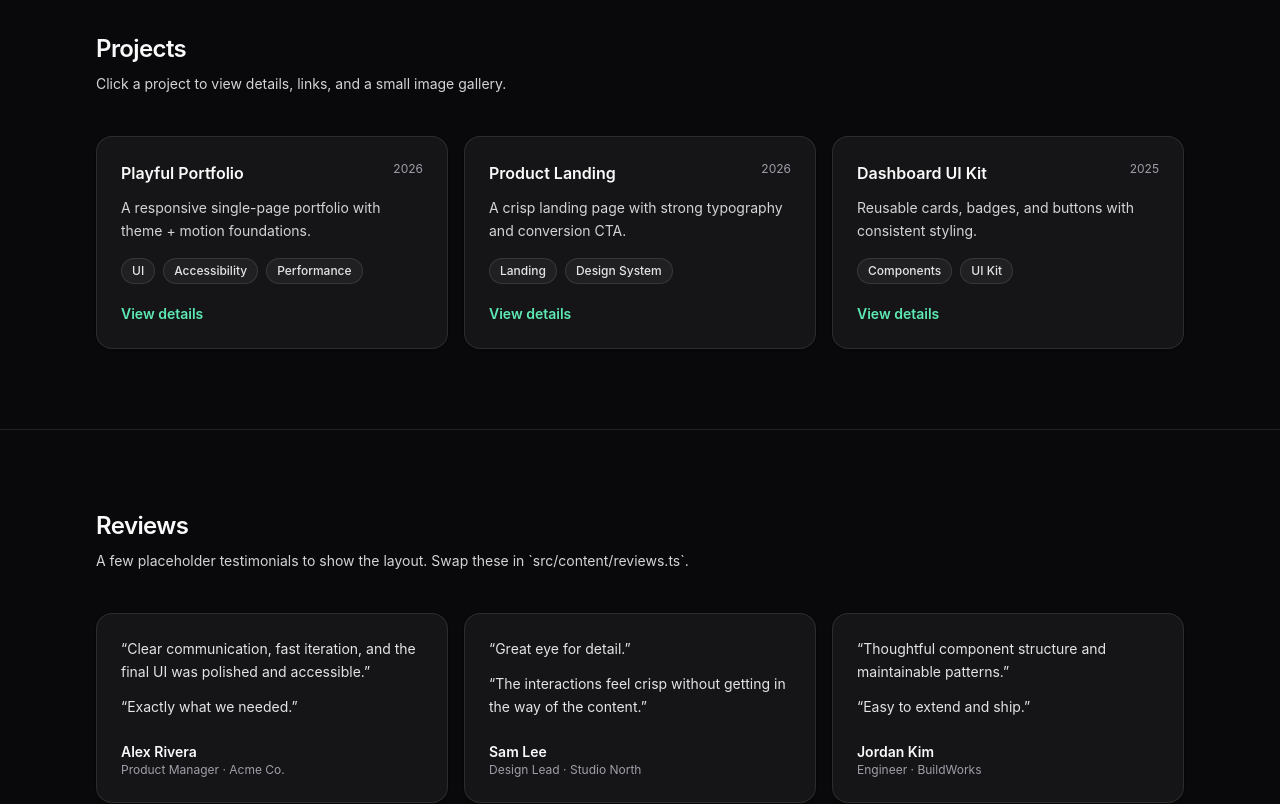
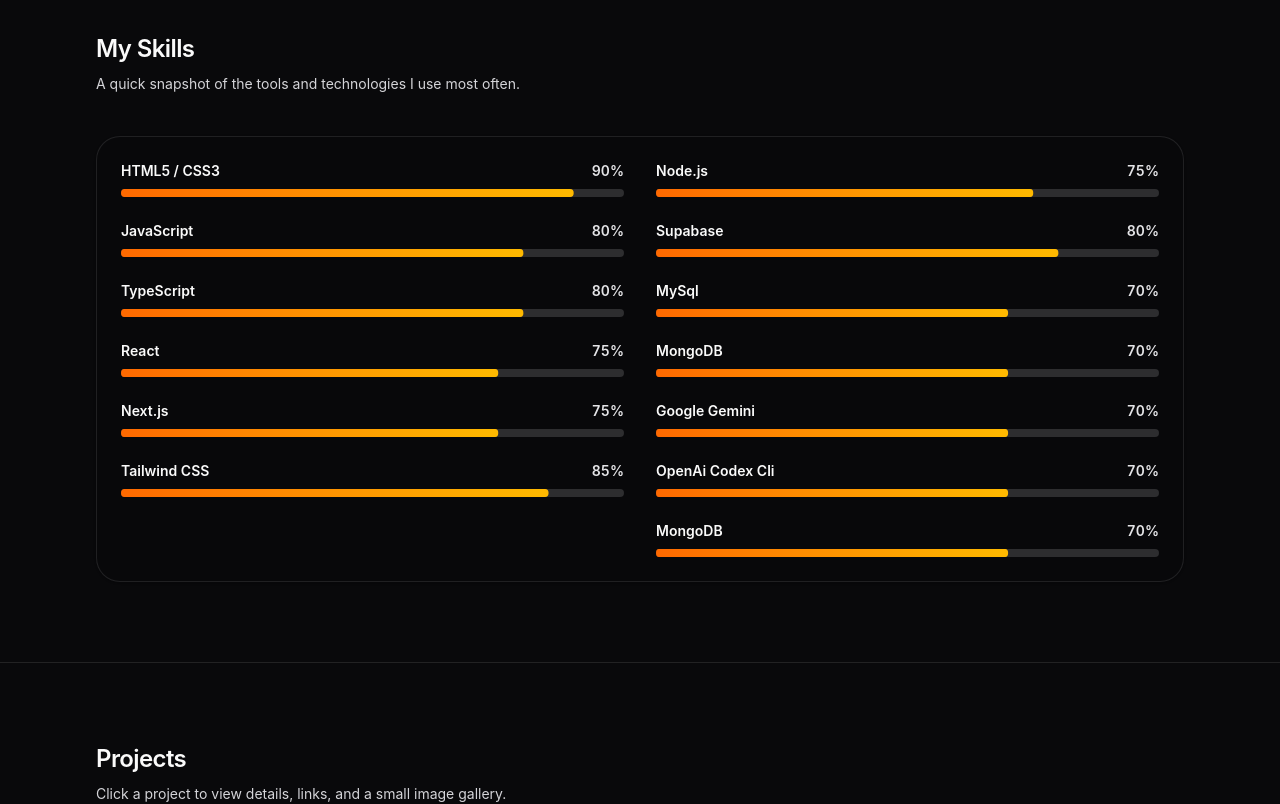
Before and after one commit to kstamaria29/portfolio, a React (Vite) app: page / in a window 1280 px wide. Shown: the part 1400-2204 px from the top of the page. Built offline with nearby package versions, Linux system fonts and the light colour scheme.

Commit message:
Added My Skills section

```diff
--- a/src/App.tsx
+++ b/src/App.tsx
@@ -5,6 +5,7 @@
 import { Hero } from "./components/sections/Hero";
 import { Projects } from "./components/sections/Projects";
 import { Reviews } from "./components/sections/Reviews";
+import { Skills } from "./components/sections/Skills";
 
 export function App() {
   return (
@@ -13,6 +14,7 @@
       <main id="main">
         <Hero />
         <About />
+        <Skills />
         <Projects />
         <Reviews />
         <Contact />
--- a/src/components/sections/Reviews.tsx
+++ b/src/components/sections/Reviews.tsx
@@ -26,7 +26,7 @@
           </p>
         </div>
 
-        <div className="mt-10 grid gap-4 sm:grid-cols-2 lg:grid-cols-3">
+        <div className="mt-10 grid gap-4 sm:grid-cols-2">
           {reviews.map((review) => (
             <Card key={review.id} className="flex h-full flex-col">
               <div className="space-y-3 text-sm leading-relaxed text-zinc-700 dark:text-zinc-200">
--- /dev/null
+++ b/src/components/sections/Skills.tsx
@@ -0,0 +1,93 @@
+import { motion, useReducedMotion } from "motion/react";
+
+import { skillsSection } from "../../content/skills";
+import { sectionIds } from "../../content/site";
+import { cn } from "../../lib/cn";
+import { getSectionMotionProps } from "../../lib/motion";
+import { Container } from "../layout/Container";
+
+function clampPercent(value: number) {
+  if (Number.isNaN(value)) return 0;
+  return Math.max(0, Math.min(100, value));
+}
+
+function SkillBar({ label, level }: { label: string; level: number }) {
+  const shouldReduceMotion = useReducedMotion();
+  const percent = clampPercent(level);
+  const scaleX = percent / 100;
+
+  return (
+    <div className="space-y-2">
+      <div className="flex items-center justify-between gap-4">
+        <p className="text-sm font-semibold text-zinc-900 dark:text-zinc-50">{label}</p>
+        <p className="text-sm font-semibold tabular-nums text-zinc-700 dark:text-zinc-200">
+          {percent}%
+        </p>
+      </div>
+
+      <div
+        role="meter"
+        aria-label={`${label} proficiency`}
+        aria-valuemin={0}
+        aria-valuemax={100}
+        aria-valuenow={percent}
+        className={cn(
+          "h-2 w-full rounded-full bg-zinc-200",
+          "dark:bg-white/15",
+        )}
+      >
+        <motion.div
+          className="h-full w-full origin-left rounded-full bg-gradient-to-r from-orange-500 to-amber-400"
+          initial={shouldReduceMotion ? false : { scaleX: 0 }}
+          whileInView={shouldReduceMotion ? undefined : { scaleX }}
+          viewport={{ once: true, amount: 0.6 }}
+          animate={shouldReduceMotion ? { scaleX } : undefined}
+          transition={shouldReduceMotion ? undefined : { duration: 0.7, ease: "easeOut" }}
+        />
+      </div>
+    </div>
+  );
+}
+
+export function Skills() {
+  const shouldReduceMotion = useReducedMotion();
+  const motionProps = getSectionMotionProps(shouldReduceMotion);
+
+  return (
+    <motion.section
+      id={sectionIds.skills}
+      className="scroll-mt-24 border-t border-zinc-200/60 py-20 dark:border-white/10"
+      {...motionProps}
+    >
+      <Container>
+        <div className="flex flex-col gap-4">
+          <div>
+            <h2 className="text-2xl font-semibold tracking-tight text-zinc-900 dark:text-zinc-50">
+              {skillsSection.heading}
+            </h2>
+            <p className="mt-2 max-w-2xl text-sm leading-relaxed text-zinc-600 dark:text-zinc-300">
+              {skillsSection.description}
+            </p>
+          </div>
+
+          <div
+            className={cn(
+              "mt-6 rounded-3xl border border-zinc-200/70 bg-zinc-50 p-6 shadow-sm",
+              "dark:border-white/10 dark:bg-zinc-950/40",
+            )}
+          >
+            <div className="grid gap-8 lg:grid-cols-2">
+              {skillsSection.columns.map((column, columnIndex) => (
+                <div key={columnIndex} className="space-y-6">
+                  {column.map((skill) => (
+                    <SkillBar key={skill.id} label={skill.label} level={skill.level} />
+                  ))}
+                </div>
+              ))}
+            </div>
+          </div>
+        </div>
+      </Container>
+    </motion.section>
+  );
+}
--- a/src/content/reviews.ts
+++ b/src/content/reviews.ts
@@ -15,12 +15,14 @@
 export const reviews: Review[] = [
   {
     id: "review-1",
-    name: "Alex Rivera",
-    title: "Product Manager",
-    company: "Acme Co.",
+    name: "Andy Guffey",
+    title: "Full Stack Developer",
+    company: "Mission Ready",
     quote: [
-      "Clear communication, fast iteration, and the final UI was polished and accessible.",
-      "Exactly what we needed.",
+      "I had the privilege of working with Kenneth on a number of projects during our time studying software development at Mission Ready, and I can confidently say he was an integral part of every project we collaborated on.",
+      "From the outset, Kenneth demonstrated a high level of professionalism, consistency, and technical ability across both frontend and backend development. His knack for breaking down complex problems, offering creative solutions, and supporting the team made a significant impact on our overall success.",
+      "What truly stood out was Kenneth’s willingness to go above and beyond. On multiple occasions, he picked up additional workloads to keep the project moving forward and ensure we met our deadlines never once compromising on quality. His dependability and dedication were a driving force behind the successful delivery of our projects.",
+      "Beyond his technical strengths, Kenneth brought a consistently positive and focused attitude that helped maintain team morale and momentum. His contributions were truly pivotal, and I have no doubt he’ll bring the same value to any team or organisation he's part of.",
     ],
   },
   {
--- a/src/content/site.ts
+++ b/src/content/site.ts
@@ -1,6 +1,7 @@
 export const sectionIds = {
   hero: "hero",
   about: "about",
+  skills: "skills",
   projects: "projects",
   reviews: "reviews",
   contact: "contact",
@@ -10,6 +11,7 @@
   nav: [
     { id: sectionIds.hero, label: "Home" },
     { id: sectionIds.about, label: "About" },
+    { id: sectionIds.skills, label: "Skills" },
     { id: sectionIds.projects, label: "Projects" },
     { id: sectionIds.reviews, label: "Reviews" },
     { id: sectionIds.contact, label: "Contact" },
--- /dev/null
+++ b/src/content/skills.ts
@@ -0,0 +1,29 @@
+export type Skill = {
+  id: string;
+  label: string;
+  level: number; // 0-100
+};
+
+export const skillsSection = {
+  heading: "My Skills",
+  description: "A quick snapshot of the tools and technologies I use most often.",
+  columns: [
+    [
+      { id: "html-css", label: "HTML5 / CSS3", level: 90 },
+      { id: "javascript", label: "JavaScript", level: 80 },
+      { id: "typescript", label: "TypeScript", level: 80 },
+      { id: "react", label: "React", level: 75 },
+      { id: "nextjs", label: "Next.js", level: 75 },
+      { id: "tailwind", label: "Tailwind CSS", level: 85 },
+    ],
+    [
+      { id: "node", label: "Node.js", level: 75 },
+      { id: "supabase", label: "Supabase", level: 80 },
+      { id: "mysql", label: "MySql", level: 70 },
+      { id: "mongodb", label: "MongoDB", level: 70 },
+      { id: "gemini", label: "Google Gemini", level: 70 },
+      { id: "openai", label: "OpenAi Codex Cli", level: 70 },
+      { id: "mongodb", label: "MongoDB", level: 70 },
+    ],
+  ] satisfies Skill[][],
+} as const;
```
